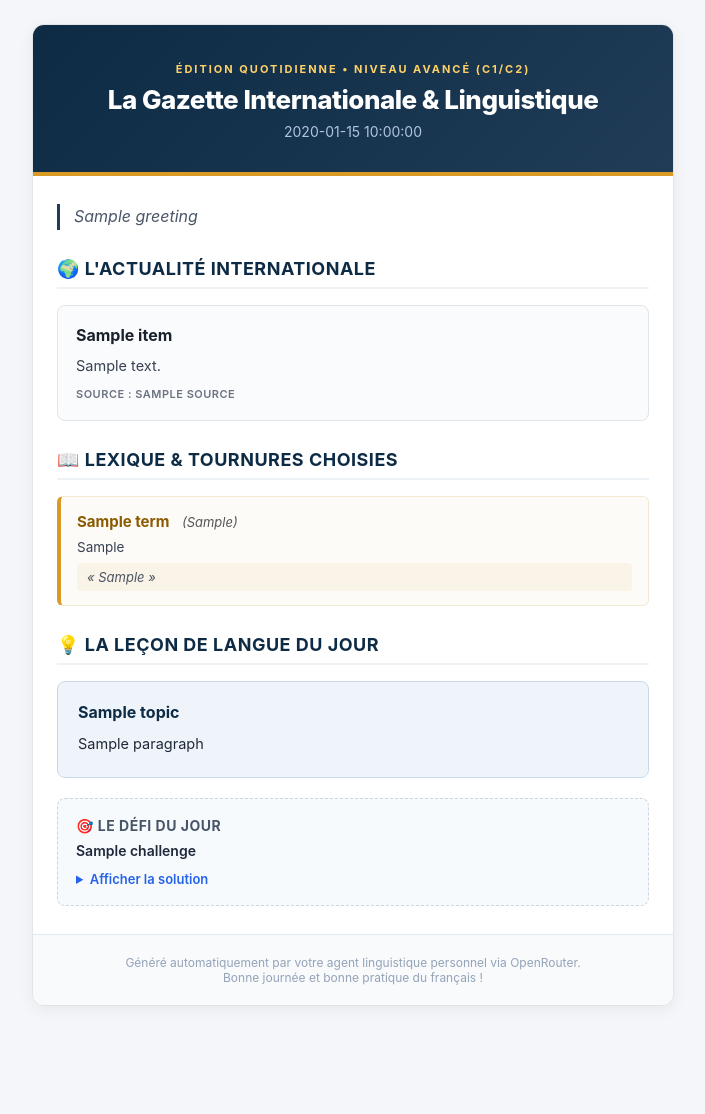
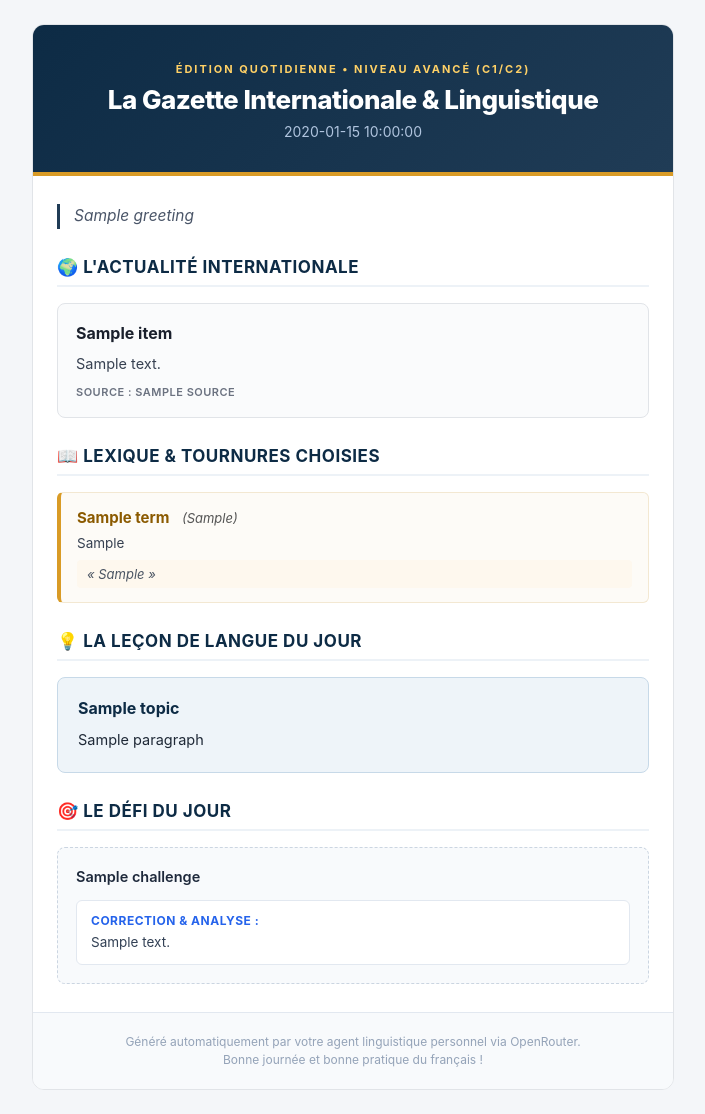
Before and after one commit to samucospace/french-daily-news, a Python web app: template src/templates/email.html in a window 1280 px wide. Shown: the whole page, without its empty margins (287-992 px from the left). Before the commit the page ends 1006 px from the top, so only its background shows below. Run offline with Jinja, Linux system fonts and the light colour scheme; the template is opened without the code that fills it: most values are stand-ins (such as "Sample title", 1, 10 or a date in 2020).

Commit message:
Inline all email CSS, prevent Gmail thread trimming, add preheader and rich diagnostics

```diff
--- a/src/templates/email.html
+++ b/src/templates/email.html
@@ -3,234 +3,58 @@
 <head>
   <meta charset="UTF-8">
   <meta name="viewport" content="width=device-width, initial-scale=1.0">
-  <title>Le Courrier Français - {{ date_str }}</title>
-  <style>
-    body {
-      margin: 0;
-      padding: 0;
-      background-color: #f4f6f9;
-      font-family: -apple-system, BlinkMacSystemFont, 'Segoe UI', Roboto, Helvetica, Arial, sans-serif;
-      color: #24292e;
-      -webkit-font-smoothing: antialiased;
-    }
-    .container {
-      max-width: 640px;
-      margin: 24px auto;
-      background: #ffffff;
-      border-radius: 12px;
-      overflow: hidden;
-      box-shadow: 0 4px 16px rgba(0,0,0,0.06);
-      border: 1px solid #e1e4e8;
-    }
-    .header {
-      background: linear-gradient(135deg, #0d2b45 0%, #203c56 100%);
-      color: #ffffff;
-      padding: 32px 28px;
-      text-align: center;
-      border-bottom: 4px solid #d99b26;
-    }
-    .header-tag {
-      display: inline-block;
-      text-transform: uppercase;
-      letter-spacing: 2px;
-      font-size: 11px;
-      font-weight: 700;
-      color: #ffd166;
-      margin-bottom: 8px;
-    }
-    .header h1 {
-      margin: 0;
-      font-size: 26px;
-      font-weight: 800;
-      letter-spacing: -0.5px;
-    }
-    .header .subtitle {
-      margin-top: 8px;
-      font-size: 14px;
-      color: #b0c4de;
-    }
-    .content {
-      padding: 28px 24px;
-    }
-    .greeting {
-      font-size: 16px;
-      font-style: italic;
-      color: #4a5568;
-      margin-bottom: 24px;
-      line-height: 1.6;
-      border-left: 3px solid #203c56;
-      padding-left: 14px;
-    }
-    .section-title {
-      font-size: 18px;
-      font-weight: 700;
-      color: #0d2b45;
-      text-transform: uppercase;
-      letter-spacing: 0.5px;
-      margin: 28px 0 16px 0;
-      display: flex;
-      align-items: center;
-      border-bottom: 2px solid #edf2f7;
-      padding-bottom: 8px;
-    }
-    .news-card {
-      background: #fafbfc;
-      border: 1px solid #e1e4e8;
-      border-radius: 8px;
-      padding: 18px;
-      margin-bottom: 16px;
-    }
-    .news-title {
-      font-size: 16px;
-      font-weight: 700;
-      color: #1a202c;
-      margin: 0 0 8px 0;
-      line-height: 1.4;
-    }
-    .news-summary {
-      font-size: 14.5px;
-      line-height: 1.6;
-      color: #374151;
-      margin: 0;
-    }
-    .news-source {
-      display: inline-block;
-      margin-top: 10px;
-      font-size: 11px;
-      color: #6b7280;
-      font-weight: 600;
-      text-transform: uppercase;
-      letter-spacing: 0.5px;
-    }
-    .vocab-card {
-      background: #fdfbf7;
-      border: 1px solid #f3e8d2;
-      border-left: 4px solid #d99b26;
-      border-radius: 6px;
-      padding: 14px 16px;
-      margin-bottom: 12px;
-    }
-    .vocab-term {
-      font-weight: 700;
-      font-size: 15px;
-      color: #8b5a00;
-    }
-    .vocab-trans {
-      font-size: 13px;
-      color: #555;
-      margin-left: 8px;
-      font-style: italic;
-    }
-    .vocab-def {
-      font-size: 13.5px;
-      color: #374151;
-      margin: 6px 0 4px 0;
-      line-height: 1.5;
-    }
-    .vocab-example {
-      font-size: 13px;
-      color: #4b5563;
-      font-style: italic;
-      background: rgba(217, 155, 38, 0.08);
-      padding: 6px 10px;
-      border-radius: 4px;
-      margin-top: 6px;
-    }
-    .lesson-box {
-      background: #eef4f9;
-      border: 1px solid #c7d9e8;
-      border-radius: 8px;
-      padding: 20px;
-      margin-top: 16px;
-    }
-    .lesson-topic {
-      font-size: 16px;
-      font-weight: 700;
-      color: #0d2b45;
-      margin: 0 0 10px 0;
-    }
-    .lesson-paragraph {
-      font-size: 14.5px;
-      line-height: 1.7;
-      color: #1f2937;
-      margin: 0;
-    }
-    .challenge-box {
-      background: #f7fafc;
-      border: 1px dashed #cbd5e1;
-      border-radius: 8px;
-      padding: 18px;
-      margin-top: 20px;
-    }
-    .challenge-title {
-      font-size: 14px;
-      font-weight: 700;
-      color: #475569;
-      text-transform: uppercase;
-      letter-spacing: 0.5px;
-      margin-bottom: 8px;
-    }
-    .challenge-question {
-      font-size: 14px;
-      font-weight: 600;
-      color: #1e293b;
-      margin-bottom: 12px;
-    }
-    .challenge-details summary {
-      cursor: pointer;
-      font-size: 13px;
-      font-weight: 600;
-      color: #2563eb;
-      outline: none;
-    }
-    .challenge-answer {
-      margin-top: 8px;
-      font-size: 13px;
-      line-height: 1.5;
-      color: #334155;
-      background: #ffffff;
-      padding: 10px;
-      border-radius: 4px;
-      border: 1px solid #e2e8f0;
-    }
-    .footer {
-      background: #f8fafc;
-      padding: 20px 24px;
-      text-align: center;
-      font-size: 12px;
-      color: #94a3b8;
-      border-top: 1px solid #e2e8f0;
-    }
-    .footer a {
-      color: #64748b;
-      text-decoration: underline;
-    }
-  </style>
+  <title>La Gazette du Jour - {{ date_str }}</title>
 </head>
-<body>
-  <div class="container">
+<body style="margin: 0; padding: 0; background-color: #f4f6f9; font-family: -apple-system, BlinkMacSystemFont, 'Segoe UI', Roboto, Helvetica, Arial, sans-serif; color: #24292e; -webkit-font-smoothing: antialiased;">
+
+  <!-- Preheader text (anti-trimming for Gmail & mobile inbox preview) -->
+  <div style="display: none; font-size: 1px; color: #ffffff; line-height: 1px; max-height: 0px; max-width: 0px; opacity: 0; overflow: hidden; mso-hide: all;">
+    {% if content.news_items and content.news_items[0] %}{{ content.news_items[0].title_fr }}{% else %}Votre édition quotidienne de français{% endif %} &mdash; {{ date_str }} [Ref: {{ unique_id }}]
+  </div>
+
+  <div style="max-width: 640px; margin: 24px auto; background-color: #ffffff; border-radius: 12px; overflow: hidden; border: 1px solid #e1e4e8;">
+
     <!-- En-tête -->
-    <div class="header">
-      <div class="header-tag">Édition Quotidienne • Niveau Avancé (C1/C2)</div>
-      <h1>La Gazette Internationale &amp; Linguistique</h1>
-      <div class="subtitle">{{ date_str }}</div>
+    <div style="background-color: #0d2b45; background: linear-gradient(135deg, #0d2b45 0%, #203c56 100%); color: #ffffff; padding: 32px 28px; text-align: center; border-bottom: 4px solid #d99b26;">
+      <div style="display: inline-block; text-transform: uppercase; letter-spacing: 2px; font-size: 11px; font-weight: 700; color: #ffd166; margin-bottom: 8px;">
+        Édition Quotidienne &bull; Niveau Avancé (C1/C2)
+      </div>
+      <h1 style="margin: 0; font-size: 26px; font-weight: 800; letter-spacing: -0.5px; color: #ffffff;">
+        La Gazette Internationale &amp; Linguistique
+      </h1>
+      <div style="margin-top: 8px; font-size: 14px; color: #b0c4de;">
+        {{ date_str }}
+      </div>
     </div>
 
-    <div class="content">
+    <!-- Corps de la newsletter -->
+    <div style="padding: 28px 24px; background-color: #ffffff;">
+
       <!-- Salutation -->
       {% if content.greeting %}
-      <div class="greeting">{{ content.greeting }}</div>
+      <div style="font-size: 15.5px; font-style: italic; color: #4a5568; margin-bottom: 24px; line-height: 1.6; border-left: 3px solid #203c56; padding-left: 14px;">
+        {{ content.greeting }}
+      </div>
       {% endif %}
 
       <!-- Section Actualités -->
       {% if content.news_items %}
-      <div class="section-title">🌍 L'Actualité Internationale</div>
+      <div style="font-size: 17px; font-weight: 700; color: #0d2b45; text-transform: uppercase; letter-spacing: 0.5px; margin: 28px 0 16px 0; border-bottom: 2px solid #edf2f7; padding-bottom: 8px;">
+        🌍 L'Actualité Internationale
+      </div>
+
       {% for item in content.news_items %}
-      <div class="news-card">
-        <h3 class="news-title">{{ item.title_fr }}</h3>
-        <p class="news-summary">{{ item.summary_fr }}</p>
+      <div style="background-color: #fafbfc; border: 1px solid #e1e4e8; border-radius: 8px; padding: 18px; margin-bottom: 16px;">
+        <h3 style="font-size: 16px; font-weight: 700; color: #1a202c; margin: 0 0 8px 0; line-height: 1.4;">
+          {{ item.title_fr }}
+        </h3>
+        <p style="font-size: 14.5px; line-height: 1.6; color: #374151; margin: 0;">
+          {{ item.summary_fr }}
+        </p>
         {% if item.source %}
-        <span class="news-source">Source : {{ item.source }}</span>
+        <div style="margin-top: 10px; font-size: 11px; color: #6b7280; font-weight: 600; text-transform: uppercase; letter-spacing: 0.5px;">
+          Source : {{ item.source }}
+        </div>
         {% endif %}
       </div>
       {% endfor %}
@@ -238,14 +62,27 @@
 
       <!-- Section Vocabulaire -->
       {% if content.vocabulary %}
-      <div class="section-title">📖 Lexique &amp; Tournures Choisies</div>
+      <div style="font-size: 17px; font-weight: 700; color: #0d2b45; text-transform: uppercase; letter-spacing: 0.5px; margin: 28px 0 16px 0; border-bottom: 2px solid #edf2f7; padding-bottom: 8px;">
+        📖 Lexique &amp; Tournures Choisies
+      </div>
+
       {% for vocab in content.vocabulary %}
-      <div class="vocab-card">
-        <span class="vocab-term">{{ vocab.term }}</span>
-        <span class="vocab-trans">({{ vocab.translation_en }})</span>
-        <div class="vocab-def">{{ vocab.definition_fr }}</div>
+      <div style="background-color: #fdfbf7; border: 1px solid #f3e8d2; border-left: 4px solid #d99b26; border-radius: 6px; padding: 14px 16px; margin-bottom: 12px;">
+        <div>
+          <span style="font-weight: 700; font-size: 15px; color: #8b5a00;">{{ vocab.term }}</span>
+          {% if vocab.translation_en %}
+          <span style="font-size: 13px; color: #555555; margin-left: 8px; font-style: italic;">({{ vocab.translation_en }})</span>
+          {% endif %}
+        </div>
+        {% if vocab.definition_fr %}
+        <div style="font-size: 13.5px; color: #374151; margin: 6px 0 4px 0; line-height: 1.5;">
+          {{ vocab.definition_fr }}
+        </div>
+        {% endif %}
         {% if vocab.example_sentence %}
-        <div class="vocab-example">« {{ vocab.example_sentence }} »</div>
+        <div style="font-size: 13px; color: #4b5563; font-style: italic; background-color: #fef8ee; padding: 6px 10px; border-radius: 4px; margin-top: 6px;">
+          &laquo; {{ vocab.example_sentence }} &raquo;
+        </div>
         {% endif %}
       </div>
       {% endfor %}
@@ -253,33 +90,48 @@
 
       <!-- Section Leçon du Jour -->
       {% if content.lesson_of_the_day %}
-      <div class="section-title">💡 La Leçon de Langue du Jour</div>
-      <div class="lesson-box">
-        <div class="lesson-topic">{{ content.lesson_of_the_day.topic }}</div>
-        <p class="lesson-paragraph">{{ content.lesson_of_the_day.paragraph }}</p>
+      <div style="font-size: 17px; font-weight: 700; color: #0d2b45; text-transform: uppercase; letter-spacing: 0.5px; margin: 28px 0 16px 0; border-bottom: 2px solid #edf2f7; padding-bottom: 8px;">
+        💡 La Leçon de Langue du Jour
+      </div>
+      <div style="background-color: #eef4f9; border: 1px solid #c7d9e8; border-radius: 8px; padding: 20px; margin-top: 14px;">
+        <div style="font-size: 16px; font-weight: 700; color: #0d2b45; margin: 0 0 10px 0;">
+          {{ content.lesson_of_the_day.topic }}
+        </div>
+        <p style="font-size: 14.5px; line-height: 1.7; color: #1f2937; margin: 0;">
+          {{ content.lesson_of_the_day.paragraph }}
+        </p>
       </div>
       {% endif %}
 
-      <!-- Section Défi du Jour -->
+      <!-- Section Défi du Jour (Email client-friendly layout) -->
       {% if content.challenge %}
-      <div class="challenge-box">
-        <div class="challenge-title">🎯 Le Défi du Jour</div>
-        <div class="challenge-question">{{ content.challenge.question }}</div>
-        <details class="challenge-details">
-          <summary>Afficher la solution</summary>
-          <div class="challenge-answer">
+      <div style="font-size: 17px; font-weight: 700; color: #0d2b45; text-transform: uppercase; letter-spacing: 0.5px; margin: 28px 0 16px 0; border-bottom: 2px solid #edf2f7; padding-bottom: 8px;">
+        🎯 Le Défi du Jour
+      </div>
+      <div style="background-color: #f8fafc; border: 1px dashed #cbd5e1; border-radius: 8px; padding: 18px; margin-top: 14px;">
+        <div style="font-size: 14.5px; font-weight: 600; color: #1e293b; margin-bottom: 12px; line-height: 1.5;">
+          {{ content.challenge.question }}
+        </div>
+
+        <div style="background-color: #ffffff; border: 1px solid #e2e8f0; border-radius: 6px; padding: 12px 14px; margin-top: 10px;">
+          <div style="font-size: 12px; font-weight: 700; color: #2563eb; text-transform: uppercase; margin-bottom: 4px; letter-spacing: 0.5px;">
+            Correction &amp; Analyse :
+          </div>
+          <div style="font-size: 13.5px; line-height: 1.5; color: #334155;">
             {{ content.challenge.answer }}
           </div>
-        </details>
+        </div>
       </div>
       {% endif %}
+
     </div>
 
     <!-- Pied de page -->
-    <div class="footer">
+    <div style="background-color: #f8fafc; padding: 20px 24px; text-align: center; font-size: 12px; color: #94a3b8; border-top: 1px solid #e2e8f0; line-height: 1.5;">
       Généré automatiquement par votre agent linguistique personnel via OpenRouter.<br>
       Bonne journée et bonne pratique du français !
     </div>
+
   </div>
 </body>
 </html>
```
Also changed, not shown: src/mailer.py (+27 -11 lines), .github/workflows/daily_digest.yml.
